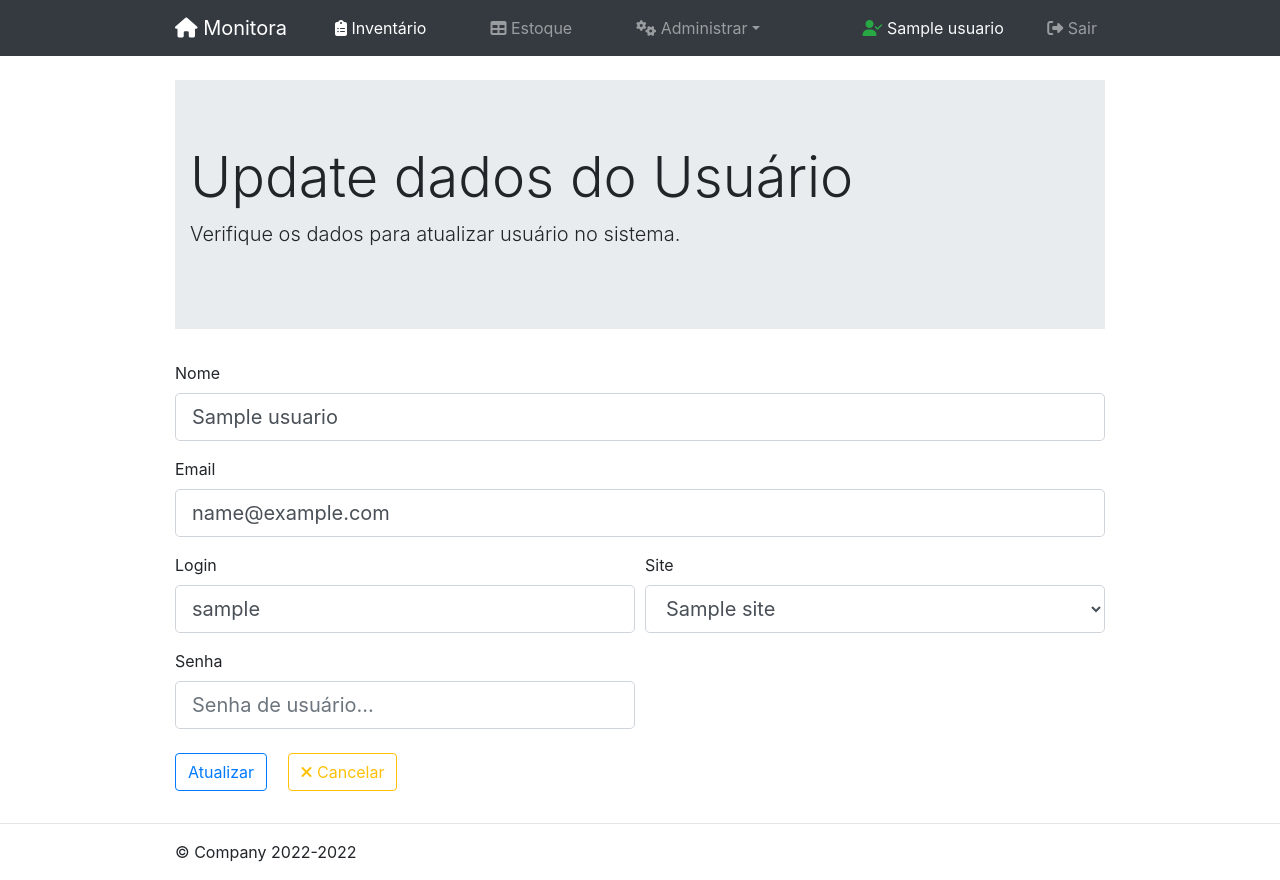
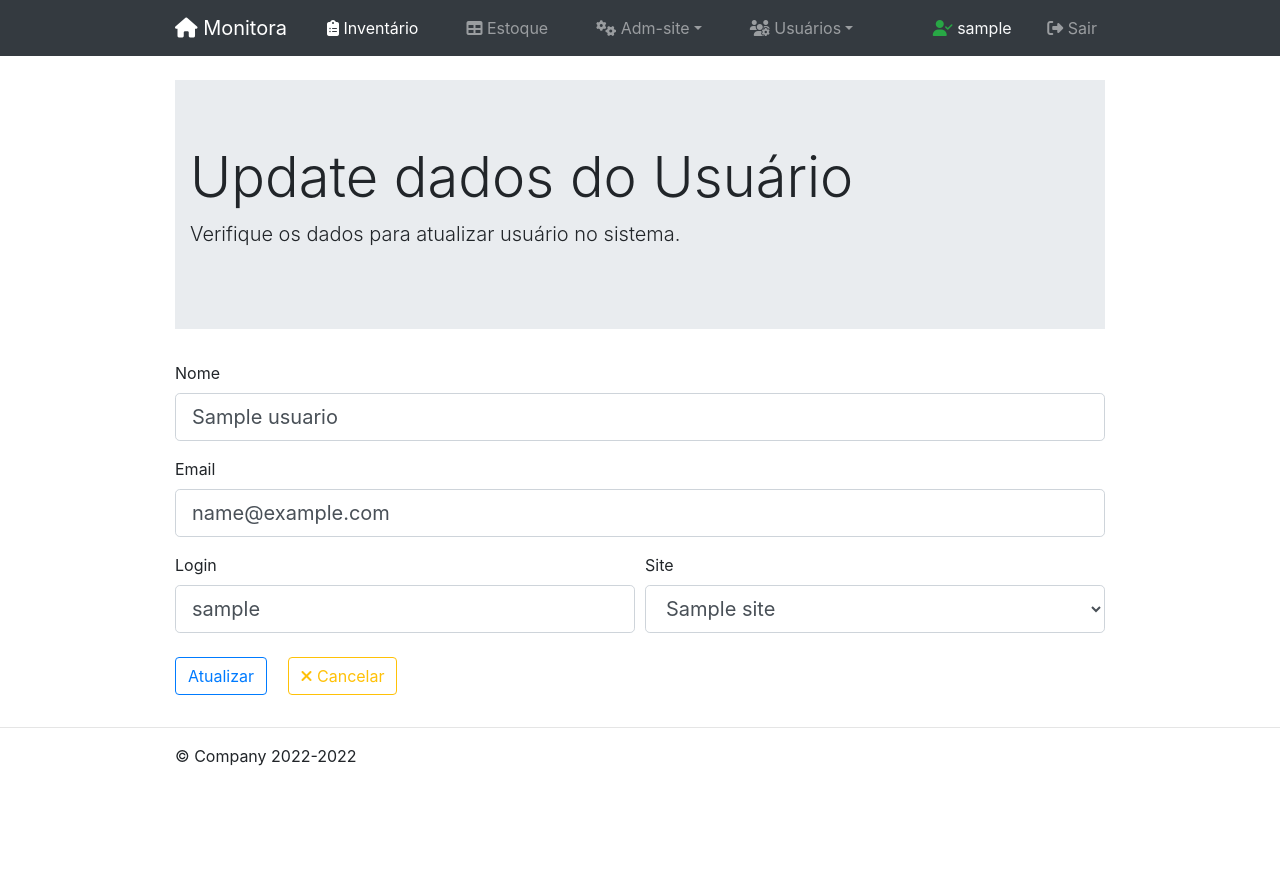
Before and after one commit to jesiqueira/monitora, a Flask app: page /usuario/1/update in a window 1280 px wide. After the commit the page ends 766 px from the top, so only its background shows below. Run offline with Flask 2, Linux system fonts and the light colour scheme; a user stored in the database is signed in; tables that the repository leaves empty hold one stand-in row (values such as "Sample post"); some libraries are stand-ins or nearby versions.

Commit message:
atualizado template, separando menu usuários

```diff
--- a/app/templates/layout2.html
+++ b/app/templates/layout2.html
@@ -49,26 +49,32 @@
 
         <div class="collapse navbar-collapse" id="navbars">
           <ul class="navbar-nav mr-auto">
-            <li class="nav-item px-4 active">
+            <li class="nav-item px-3 active">
               <a class="nav-link" href="{{url_for('equipamento.listagem')}}"><i class="fa-solid fa-clipboard-list"></i> Inventário<span class="sr-only">(current)</span></a>
             </li>
-            <li class="nav-item px-4">
+            <li class="nav-item px-3">
               <a class="nav-link" href="#"><i class="fa-solid fa-table"></i> Estoque</a>
             </li>
-            <li class="nav-item px-4 dropdown">
-              <a class="nav-link dropdown-toggle" href="#" data-toggle="dropdown" aria-expanded="false"><i class="fa-solid fa-gears"></i> Administrar</a>
+            <li class="nav-item px-3 dropdown">
+              <a class="nav-link dropdown-toggle" href="#" data-toggle="dropdown" aria-expanded="false"><i class="fa-solid fa-gears"></i> Adm-site</a>
               <div class="dropdown-menu">
                 <a class="dropdown-item" href="#"><i class="fa-solid fa-table"></i> Estoque</a>
                 <a class="dropdown-item" href="{{url_for('main.site')}}"><i class="fa-solid fa-map-location"></i> Site</a>
-                <a class="dropdown-item" href="{{url_for('user.lista_usuario')}}"><i class="fa-solid fa-user-gear"></i> Usuários</a>
                 <a class="dropdown-item" href="{{url_for('main.localizarPA')}}"><i class="fa-solid fa-magnifying-glass-location"></i> Local-Atendimento</a>
                 <a class="dropdown-item" href="{{url_for('equipamento.viewEqupamento')}}"><i class="fa-solid fa-laptop-code"></i> Equipamento</a>
+              </div>
+            </li>
+            <li class="nav-item px-3 dropdown">
+              <a class="nav-link dropdown-toggle" href="#" data-toggle="dropdown" aria-expanded="false"><i class="fa-solid fa-users-gear"></i> Usuários</a>
+              <div class="dropdown-menu">
+                <a class="dropdown-item" href="{{url_for('user.novo_usuario')}}"><i class="fa-solid fa-user-plus"></i> Novo usuário</a>
+                <a class="dropdown-item" href="{{url_for('user.lista_usuario')}}"><i class="fa-solid fa-list-ol"></i> Listar usuário</a>
               </div>
             </li>
           </ul>
           <ul class="navbar-nav flex-row ml-md-auto d-none d-md-flex">
             <li class="nav-item">
-              <span class="text-light"><i class="fa-solid fa-user-check text-success"></i> {{current_user.userNome}}</span>
+              <span class="text-light"><i class="fa-solid fa-user-check text-success"></i> {{current_user.login}}</span>
             </li>
           </ul>
           <ul class="navbar-nav flex-row ml-md-auto d-none d-md-flex">
--- a/app/templates/users/update_usuario.html
+++ b/app/templates/users/update_usuario.html
@@ -62,19 +62,6 @@
               form-control-lg',placeholder='siteSelect do site')}} {% endif %}
             </div>
           </div>
-          <div class="form-row mt-3">
-            <div class="col-6">
-              {{ form.password.label(class='form-control-label') }} {% if form.password.errors
-              %} {{ form.password(class='form-control form-control-lg is-invalid')}}
-              <div class="invalid-feedback">
-                {% for error in form.password.errors %}
-                <span>{{ error }}</span>
-                {% endfor %}
-              </div>
-              {% else %} {{ form.password(class='form-control
-              form-control-lg',placeholder='Senha de usuário...')}} {% endif %}
-            </div>
-          </div>
           <div class="form-group mt-4">
             {{ form.submit(class='btn btn-outline-primary')}}
             <a href="{{url_for('user.lista_usuario')}}" class="btn btn-outline-warning ml-3"><i class="fa-solid fa-xmark"></i> Cancelar</a>
--- a/app/templates/users/usuario.html
+++ b/app/templates/users/usuario.html
@@ -19,7 +19,7 @@
             <option value="local">E-mail</option>
           </select>
           <button type="submit" class="btn btn-success ml-4"><i class="fa-solid fa-magnifying-glass"></i> Consultar</button>
-          <a class="btn btn-primary ml-3" href="{{url_for('user.novo_usuario')}}" role="button"><i class="fa-solid fa-user-plus"></i> Novo</a>
+          <a class="btn btn-primary ml-3" href="#" role="button"><i class="fa-solid fa-print"></i> Relatório</a>
         </div>
       </div>
     </form>
```
